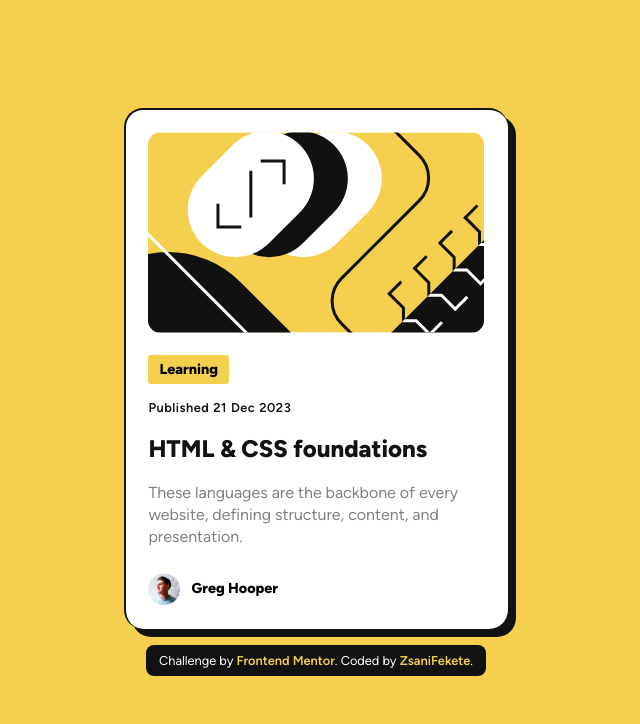
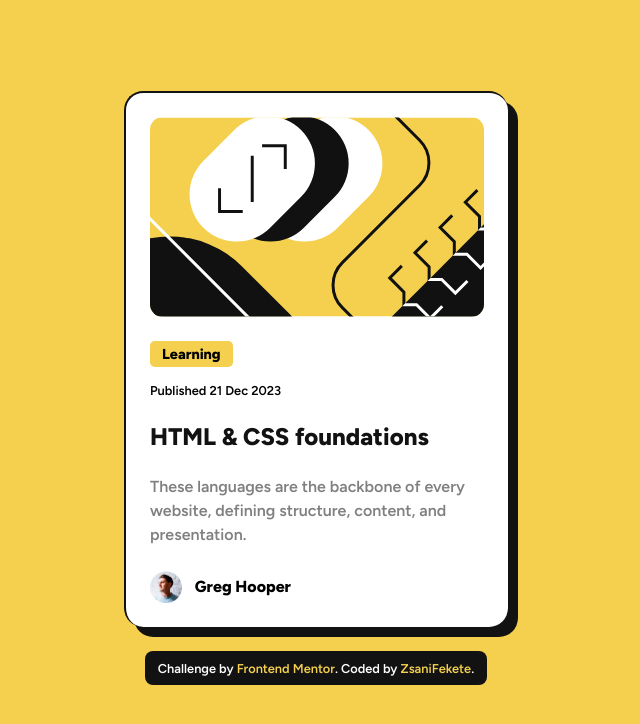
Before and after one commit to zsanifekete/blog-preview-card, a plain HTML site: page index.html in a window 1280 px wide. Shown: the whole page, without its empty margins (324-964 px from the left). Drawn offline with Linux system fonts and the light colour scheme.

Commit message:
Refactor code🔨

```diff
--- a/index.html
+++ b/index.html
@@ -6,6 +6,10 @@
   <link rel="icon" type="image/png" sizes="32x32" href="./assets/images/favicon-32x32.png">
   <title>Frontend Mentor | Blog preview card</title>
   <link rel="stylesheet" href="style.css">
+  <!-- FONTS -->
+  <link rel="preconnect" href="https://fonts.googleapis.com">
+  <link rel="preconnect" href="https://fonts.gstatic.com" crossorigin>
+  <link href="https://fonts.googleapis.com/css2?family=Figtree:wght@600;800&display=swap" rel="stylesheet">
 </head>
 <body>
   <main class="post-container">
@@ -29,9 +33,7 @@
       </div>
       <footer class="post-footer">
         <img src="./assets/images/image-avatar.webp" alt="Greg Hooper profile picture">
-        <span class="post-author">
-          Greg Hooper
-        </span>
+        <h3 class="post-author">Greg Hooper</h3>
       </footer>
   </article>
   </main>
--- a/style.css
+++ b/style.css
@@ -1,8 +1,3 @@
-@font-face {
-    font-family: "Figtree";
-    src: url(/assets/fonts/Figtree-VariableFont_wght.ttf) format("truetype");
-}
-
 :root {
     --color-yellow: hsl(47, 88%, 63%);
     --color-white: hsl(0, 0%, 100%);
@@ -20,7 +15,7 @@
 
 html,
 body {
-    min-height: 100vh;
+    height: 100%;
 }
 
 body {
@@ -29,59 +24,56 @@ body {
     justify-content: center;
     flex-direction: column;
     background-color: var(--color-yellow);
+    font-family: "Figtree", sans-serif;
 }
 
 .post-card {
     max-width: 24rem;
+    padding: 1.5rem;
+    border-radius: 1.2rem;
     border-left: 2px solid var(--color-black);
     border-top: 2px solid var(--color-black);
-    border-radius: 1.2rem;
+    box-shadow: 10px 10px 0 var(--color-black);
     background-color: var(--color-white);
-    box-shadow: 8px 8px var(--color-black);
     transition: all 0.4s ease;
 }
 
 .post-card:hover {
-    box-shadow: 12px 12px var(--color-black);
+    box-shadow: 14px 14px 0 var(--color-black);
 }
 
 .post-card img {
+    max-width: 100%;
+    display: block;
     border-radius: 0.8rem;
-    max-width: 21rem;
-    margin: 1.4rem 1.4rem 1.1rem 1.4rem;
 }
 
 .header,
-.post-content {
-    margin: 0 1.4rem;
-    font-family: "Figtree", sans-serif;
+.post-content,
+.attribution {
+    margin-block: 1.5rem;
 }
 
 .post-categories {
+    font-size: 0.9rem;
+    font-weight: 800;
+    background-color: var(--color-yellow);
     display: inline-block;
-    font-weight: 800;
-    font-size: 0.9rem;
-    padding: 5.5px 11px;
-    border-radius: 0.2rem;
-    background-color: var(--color-yellow);
+    padding: 4px 12px;
+    border-radius: 0.3rem;
 }
 
 .post-date {
+    font-size: 0.8rem;
     font-weight: 600;
-    font-size: 0.8rem;
-    color: var(--color-black);
-    padding-block: 1rem;
-    word-spacing: 0.4px;
-    letter-spacing: 0.5px;
+    margin-block: 1rem 1.5rem;
 }
 
 .post-title {
+    font-size: 1.5rem;
     font-weight: 800;
-    display: block;
-    padding-block: 0.2rem;
 }
 
-.post-title a,
 .post-title a:link,
 .post-title a:visited {
     text-decoration: none;
@@ -94,74 +86,53 @@ body {
 }
 
 .post-content {
-    font-weight: normal;
     font-size: 1rem;
+    font-weight: 600;
     color: var(--color-grey);
-    padding-block: 1rem 0;
-    line-height: 1.36rem;
+    line-height: 150%;
 }
 
 .post-footer {
-    display: inline-flex;
-    align-items: center;
+    display: flex;
+    gap: 0.8rem;
 }
 
 .post-footer img {
-    max-width: 2rem;
-    margin: 1.6rem 0.7rem 1.5rem 1.4rem ;
+    width: 2rem;
 }
 
-.post-author {
-    font-family: "Figtree", sans-serif;
+.post-footer h3 {
+    font-size: 1rem;
     font-weight: 800;
-    font-size: 0.9rem;
+    line-height: 200%;
 }
 
 .attribution {
-    max-width: 25rem;
-    font-family: 'Figtree', sans-serif;
     font-size: 0.8rem;
+    font-weight: 600;
     color: var(--color-white);
     background-color: var(--color-black);
-    margin: 1rem;
-    padding: 0.5rem 0.8rem;
+    padding: 0.6rem 0.8rem;
     border-radius: 0.5rem;
-}
-
-.attribution a {
-    font-weight: 600;
-    text-decoration: none;
 }
 
 .attribution a:link,
 .attribution a:visited {
+    text-decoration: none;
     color: var(--color-yellow);
-    transition: all 0.2s ease;
 }
 
-.attribution a:hover,
-.attribution a:active {
+.attribution a:hover, .attribution a:active {
     color: var(--color-grey);
     font-size: 0.82rem;
 }
 
 @media (max-width: 500px) {
     .post-card {
-        width: 80vw;
+        max-width: 20rem;
     }
 
-    .post-card img {
-       display: block;
-       margin: 1rem;
-       max-width: 90%;
-    }
-
-    h1.post-title {
-        font-size: 2rem;
-    }
-
-    .post-content {
+    .post-title {
         font-size: 1.2rem;
-        line-height: 2rem;
     }
 }
```
